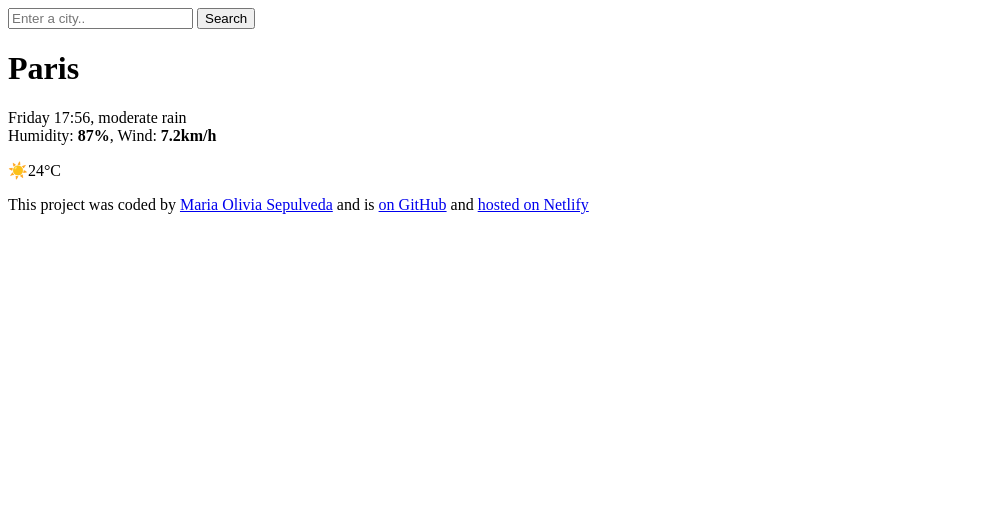
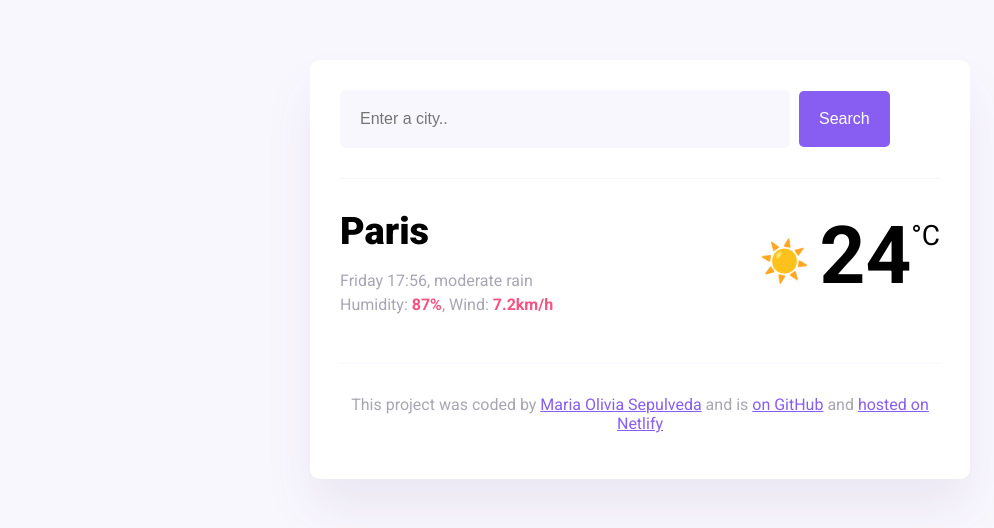
Before and after one commit to maolseva/Weather-APP-SheCodes-MS, a website built with Parcel: page index.html in a window 1280 px wide. Shown: the whole page, without its empty margins (0-994 px from the left). Built offline with nearby package versions, Linux system fonts and the light colour scheme.

Commit message:
change css link

```diff
--- a/index.html
+++ b/index.html
@@ -10,7 +10,7 @@
       rel="stylesheet"
     />
     <script src="https://cdn.jsdelivr.net/npm/axios@1.1.2/dist/axios.min.js"></script>
-    <link rel="preload" href="src/style.css" as="style" />
+    <link rel="stylesheet" href="src/style.css" />
     <title>My weather application</title>
   </head>
   <body>
```
